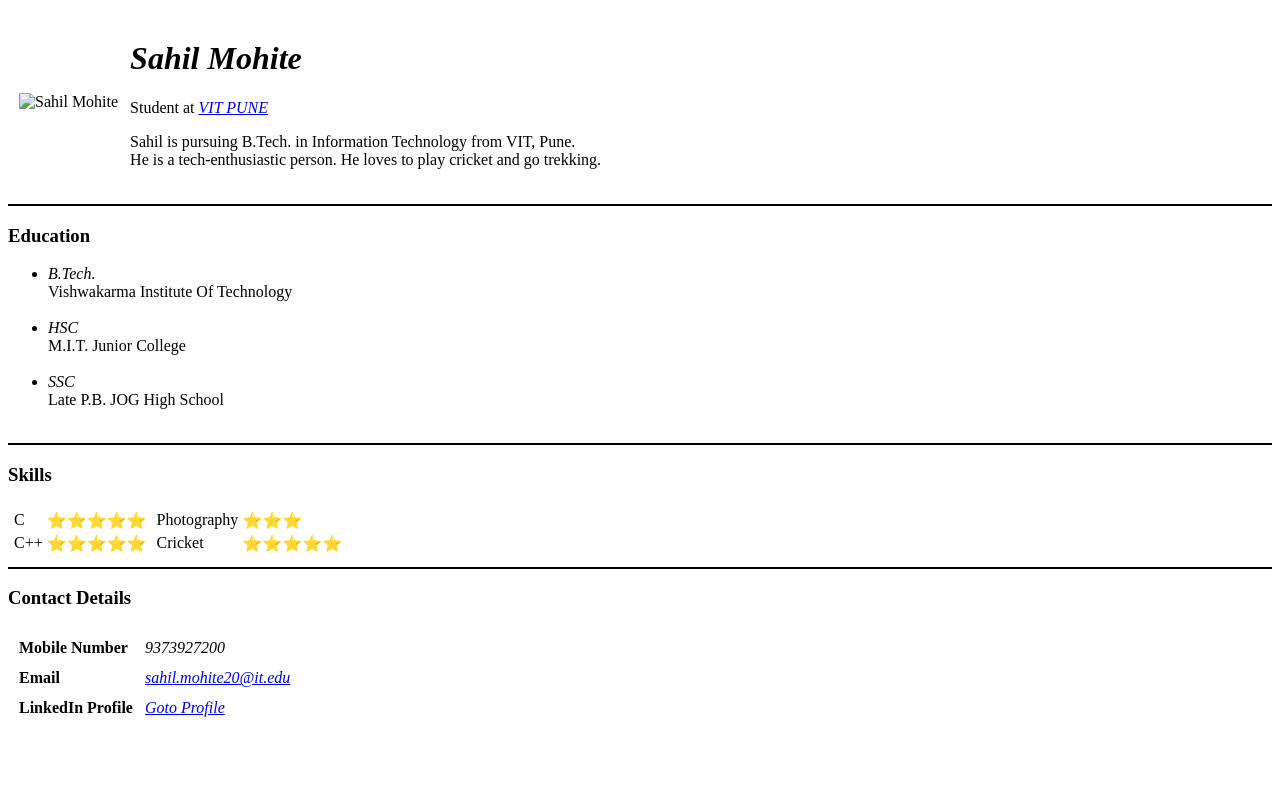
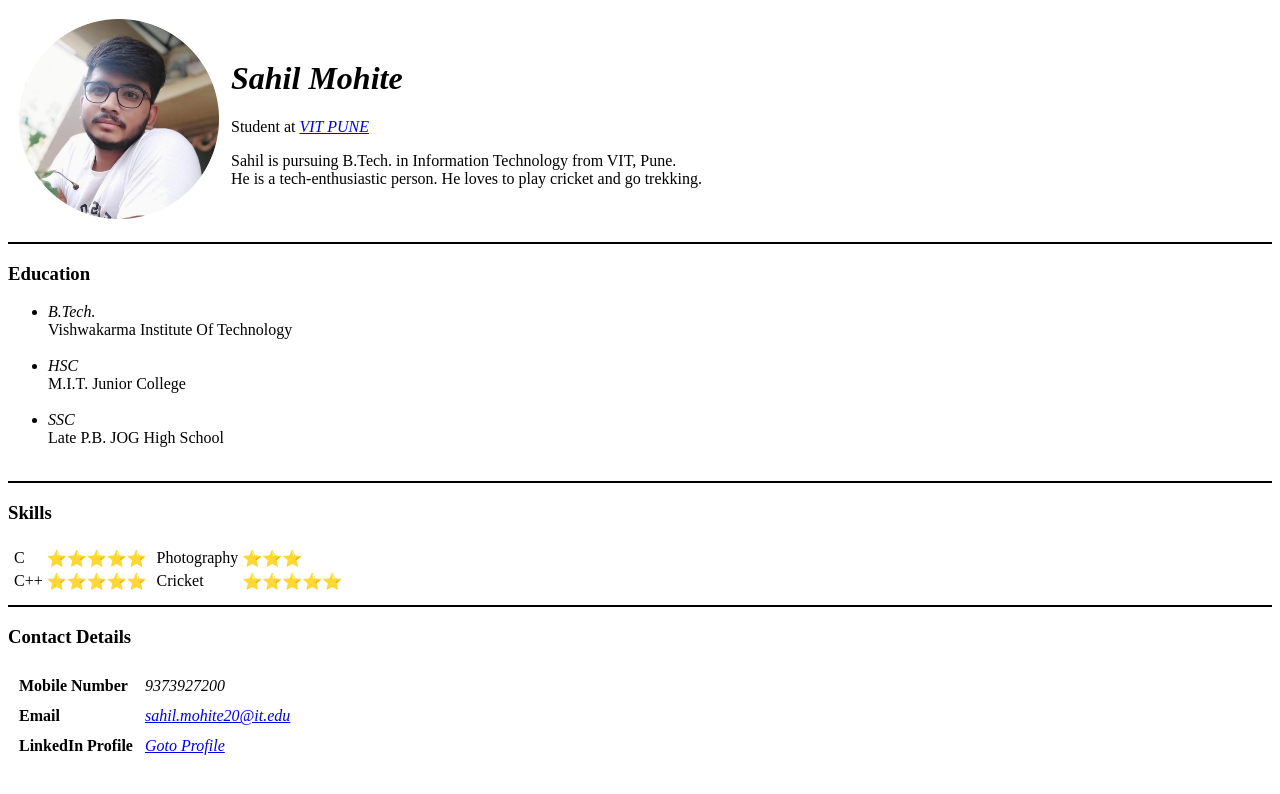
Before and after one commit to sahil-mohite/CV, a plain HTML site: page index.html in a window 1280 px wide. Drawn offline with Linux system fonts and the light colour scheme; the site is published under a folder, as on GitHub Pages, so addresses that start at the root find nothing.

Commit message:
updated file

```diff
--- a/index.html
+++ b/index.html
@@ -12,7 +12,7 @@
     <table cellspacing="10">
         <tr>
             <td>
-                <img src="/Images/MyPhoto.png" alt="Sahil Mohite" height="200" width="200">
+                <img src="Images/MyPhoto.png" alt="Sahil Mohite" height="200" width="200">
             </td>
             <td>
                 <p>
```
